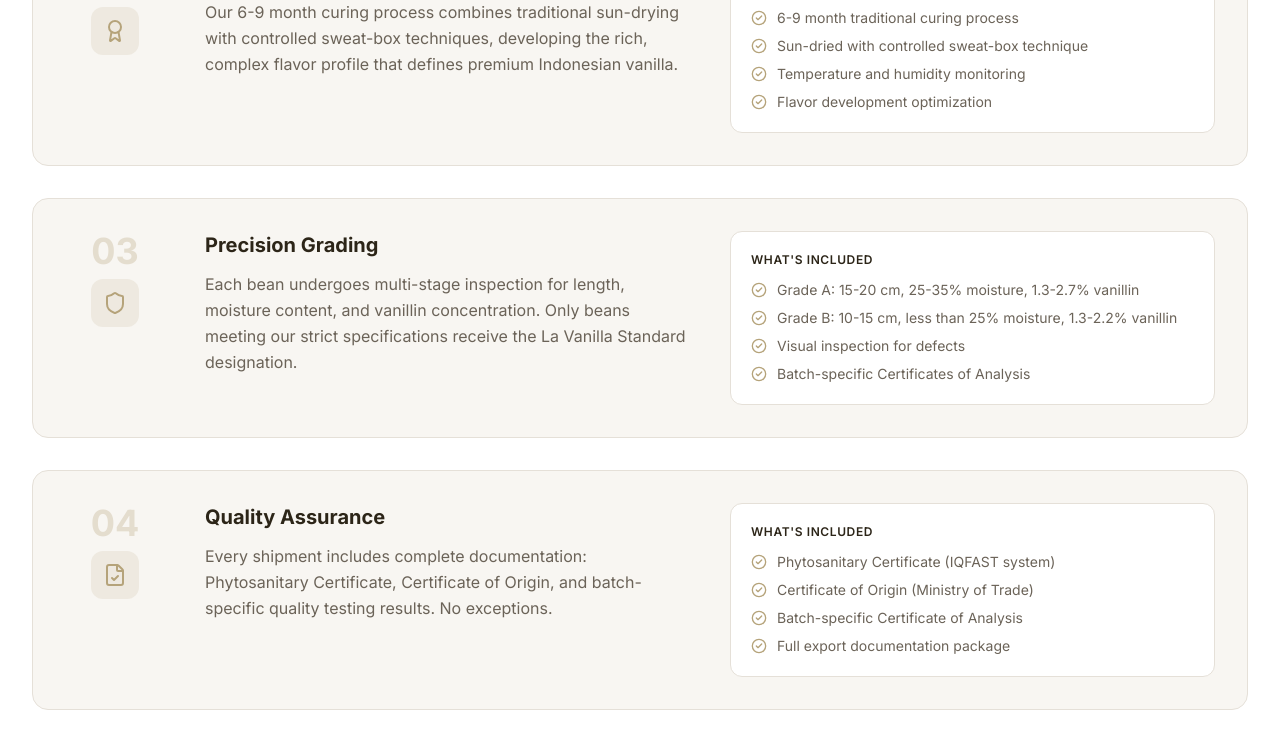
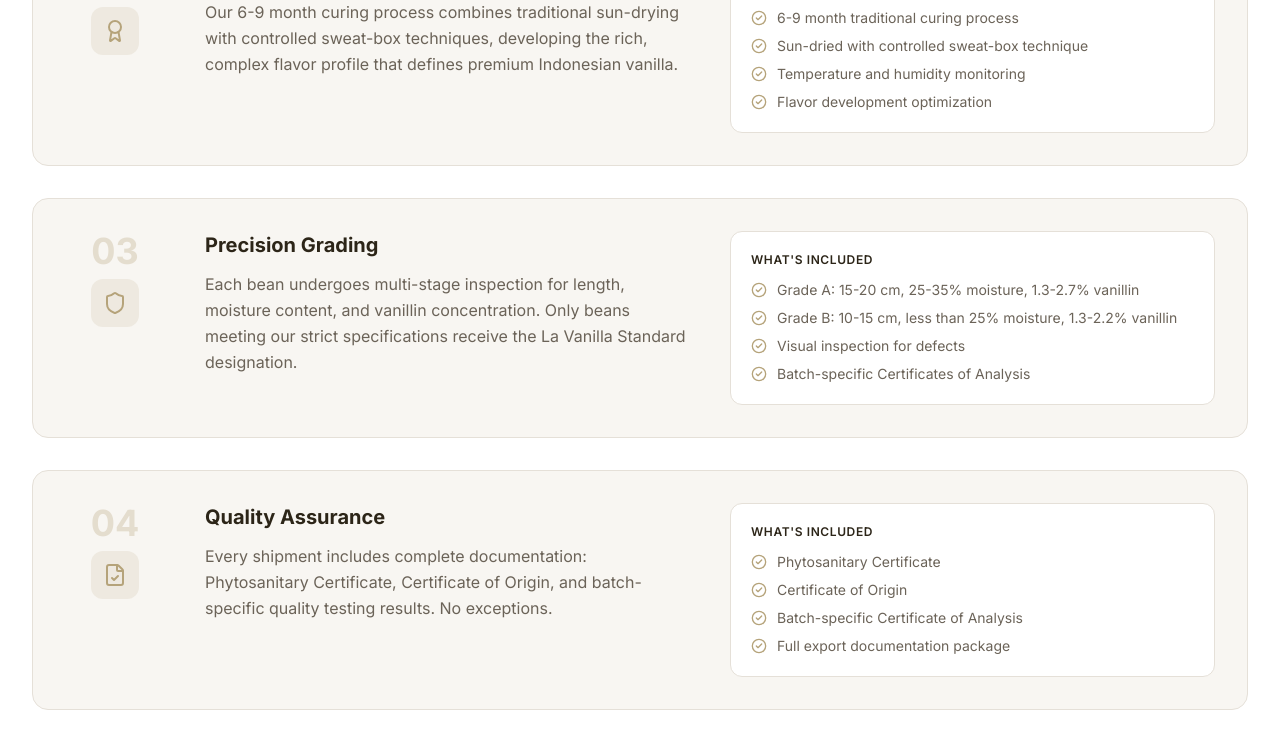
Before and after one commit to irfanmulachela-glitch/vanilla, a Next.js app: page /la-vanilla-standard in a window 1280 px wide. Shown: the part 1482-2223 px from the top of the page. Built offline with nearby package versions, Linux system fonts and the light colour scheme.

Commit message:
Simplify Quality Assurance documentation details

```diff
--- a/src/app/la-vanilla-standard/page.tsx
+++ b/src/app/la-vanilla-standard/page.tsx
@@ -68,8 +68,8 @@ const steps = [
     description:
       "Every shipment includes complete documentation: Phytosanitary Certificate, Certificate of Origin, and batch-specific quality testing results. No exceptions.",
     details: [
-      "Phytosanitary Certificate (IQFAST system)",
-      "Certificate of Origin (Ministry of Trade)",
+      "Phytosanitary Certificate",
+      "Certificate of Origin",
       "Batch-specific Certificate of Analysis",
       "Full export documentation package",
     ],
```
